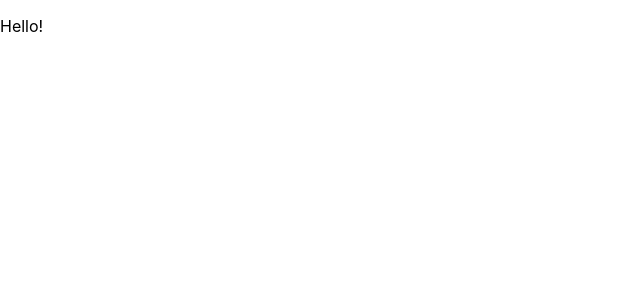
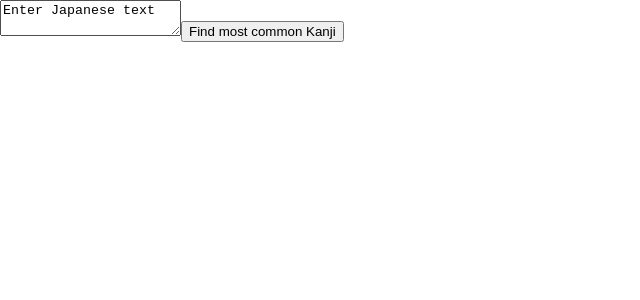
Before and after one commit to perez6736/kanjiandanki, a React (Create React App) app in the folder kanjiandanki/: page / in a window 1280 px wide. Shown: the top 300 px of the page, without its empty margins (0-640 px from the left). Built offline with nearby package versions, Linux system fonts and the light colour scheme.

Commit message:
text box was created with button

```diff
--- a/kanjiandanki/src/components/KanjiInput.js
+++ b/kanjiandanki/src/components/KanjiInput.js
@@ -1,9 +1,38 @@
 import React from 'react';
+import Button from 'react-bootstrap/Button';
 
-class HomePage extends React.Component {
+class KanjiInput extends React.Component {
+    state = {
+        japneseText: 'Enter Japanese text'
+    };
+
+    change = e => {
+        this.setState({
+            [e.target.name]: e.target.value
+        });
+    };
+
+    click = () => {
+        console.log("button was clicked");
+    }
+
     render() {
-        return <p> Hello! </p>
+        return(
+            <form>
+                <textarea
+                name="japneseText"
+                placeholder='Japanese text'
+                value={this.state.japneseText}
+                onChange={e => this.change(e)}
+                />
+                <button
+                type="button"
+                onClick={ this.click }>
+                    Find most common Kanji
+                </button>
+            </form>
+        );
     }
 }
 
-export default HomePage;
+export default KanjiInput;
```
